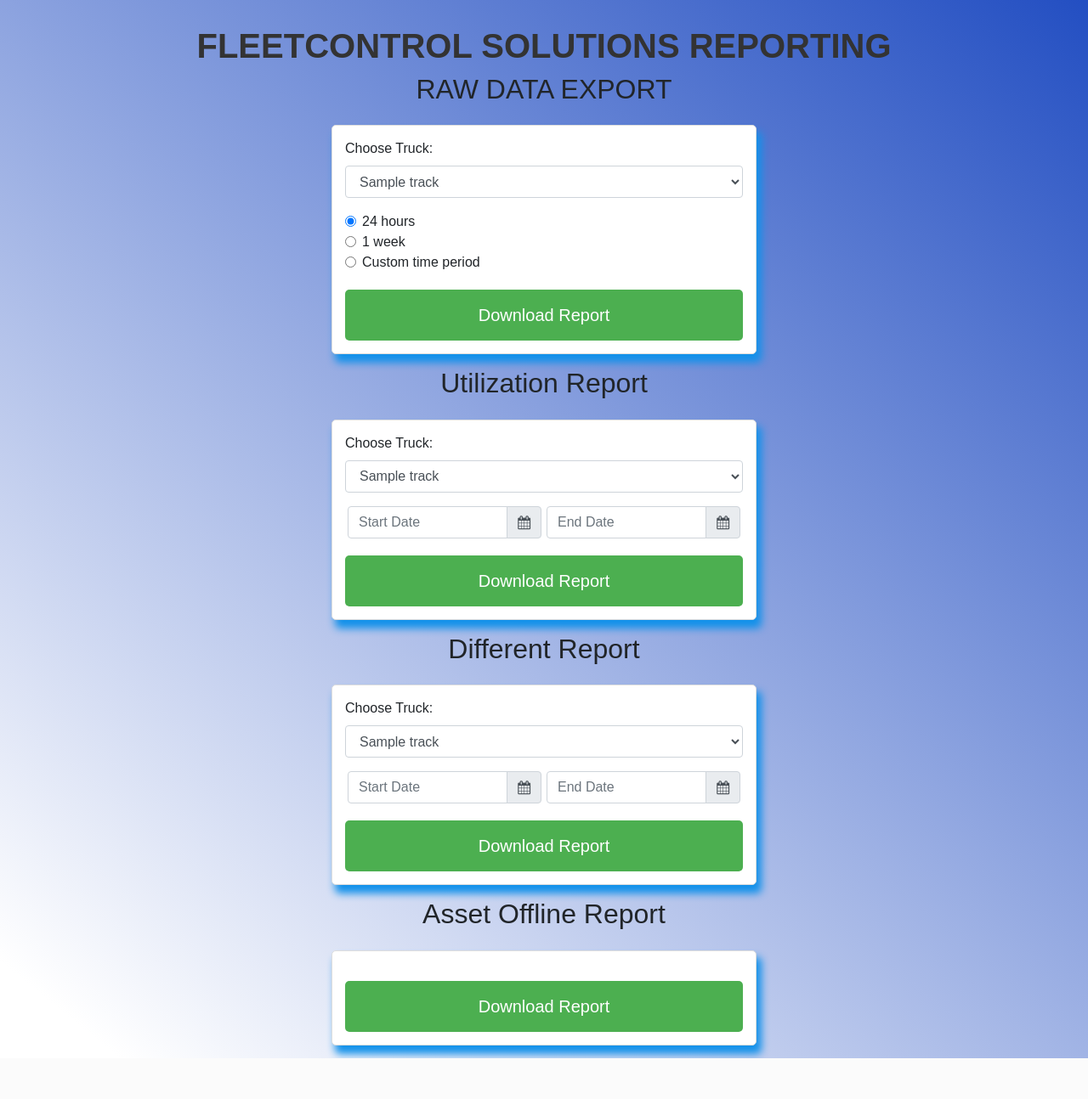
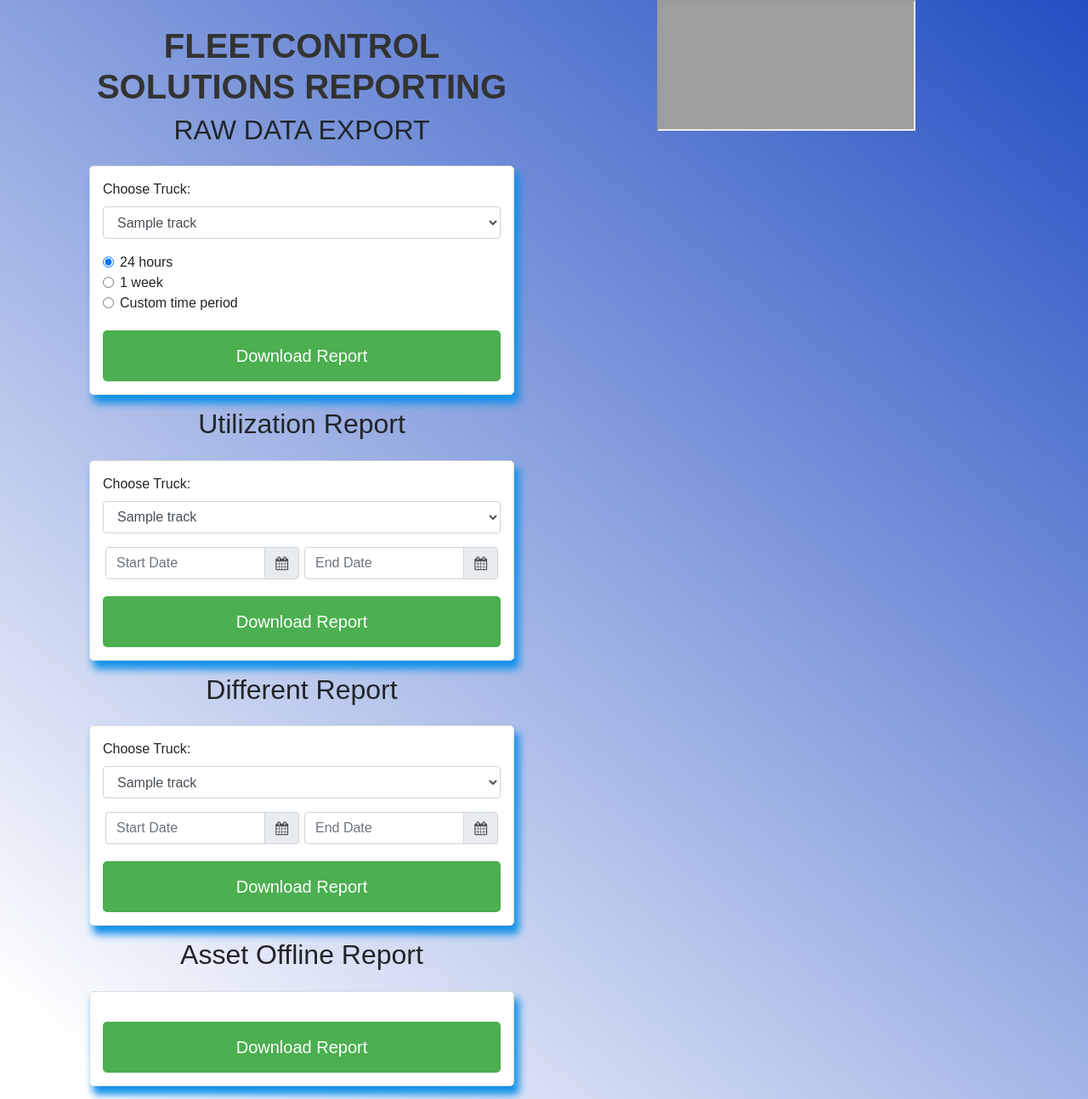
Before and after one commit to MobileTallent/report_python, a Flask app: template templates/index.html in a window 1280 px wide. Shown: the whole page at 85% size. Before the commit the page ends 1246 px from the top, so only its background shows below. Run offline with Flask 3, Linux system fonts and the light colour scheme; the template is opened without the code that fills it: most values are stand-ins (such as "Sample title", 1, 10 or a date in 2020); some libraries are stand-ins or nearby versions; grey boxes are pictures that could not be loaded.

Commit message:
UI update
UI update

```diff
--- a/templates/index.html
+++ b/templates/index.html
@@ -34,6 +34,8 @@
 </head>
 <body>
     <div class="container">
+        <div class="row">
+            <div class="col-md-6">
                 <h1>Fleetcontrol Solutions Reporting</h1>
                 <h2>RAW DATA EXPORT</h2>
                 <form action="/header1" method="post" onsubmit="showLoading()">
@@ -142,6 +144,11 @@
                     <input type="submit" value="Download Report">
                 </form>
             </div>
+            <div class="col-md-6">
+                <iframe src="https://fleet.m2m-ghana.com"></iframe>
+            </div>
+        </div>
+    </div>
 
     <!-- Add a div for the loading animation -->
     <div id="loading">
```
Lines whose indentation alone changed are shown as unchanged.
